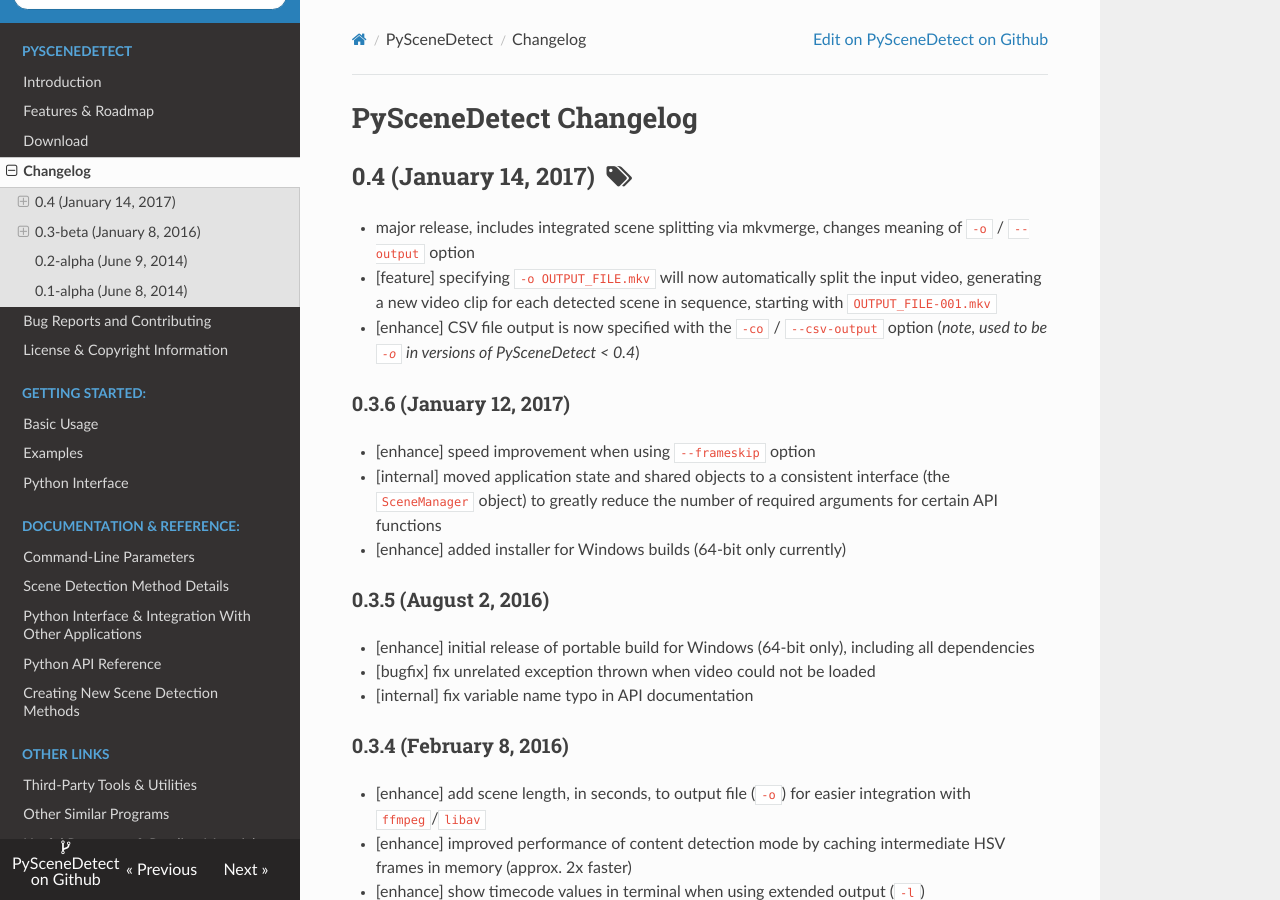
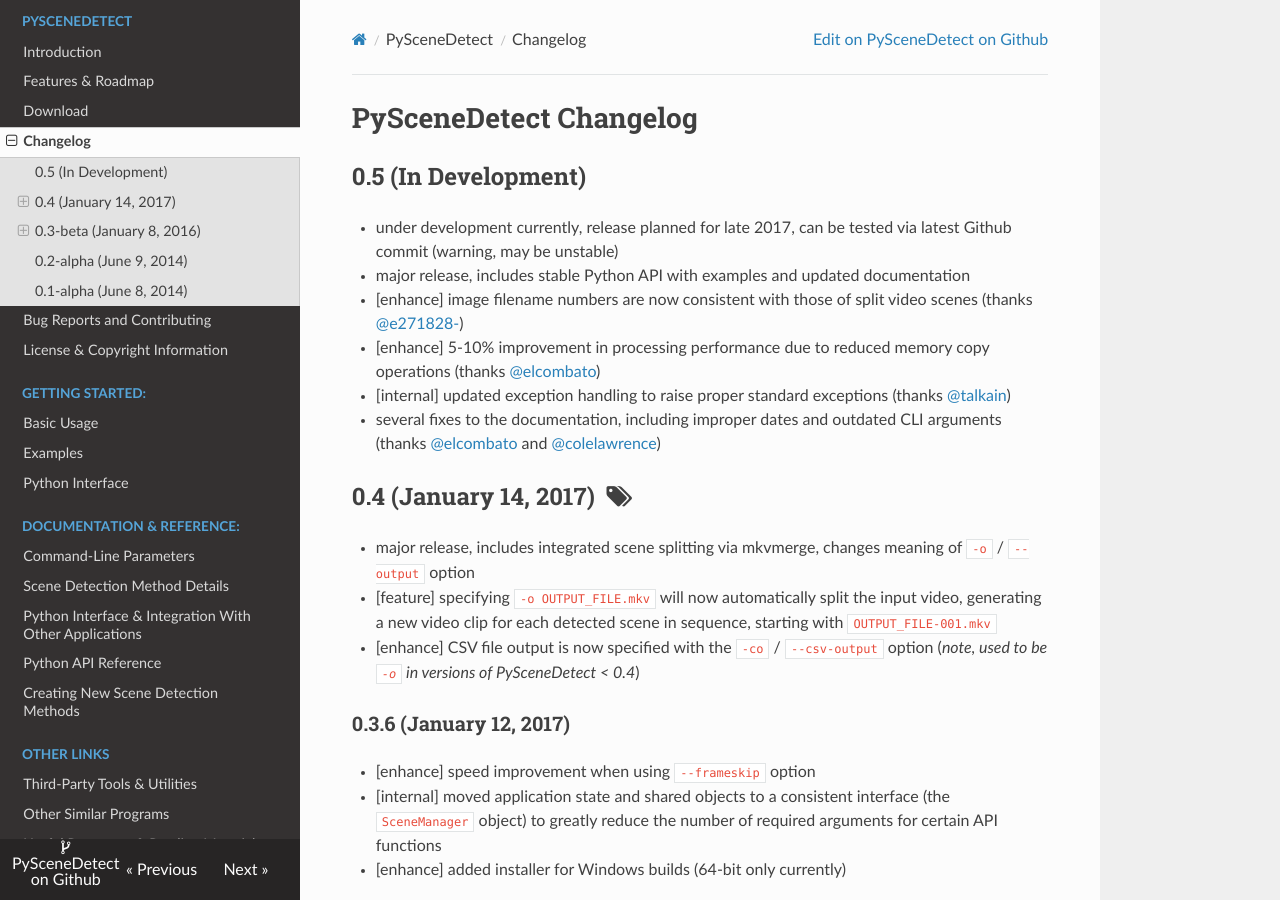
Before and after one commit to vovamushak/PySceneDetect, an MkDocs documentation site: the page built from docs/changelog.md, in a window 1280 px wide and 900 px high. Built offline with MkDocs 1.6.1, drawn with Linux system fonts in a browser that asks for light colours; nearby versions of some CDN libraries; old or Windows-style settings are respelled for this version of MkDocs.

Commit message:
Updated changelog with details of latest commits, and included credit for merged PRs.

```diff
--- a/docs/changelog.md
+++ b/docs/changelog.md
@@ -1,6 +1,16 @@
 
 PySceneDetect Changelog
 ==========================================================
+
+## 0.5 (In Development)
+
+ * under development currently, release planned for late 2017, can be tested via latest Github commit (warning, may be unstable)
+ * major release, includes stable Python API with examples and updated documentation
+ * [enhance] image filename numbers are now consistent with those of split video scenes (thanks [@e271828-](https://github.com/e271828-))
+ * [enhance] 5-10% improvement in processing performance due to reduced memory copy operations (thanks [@elcombato](https://github.com/elcombato))
+ * [internal] updated exception handling to raise proper standard exceptions (thanks [@talkain](https://github.com/talkain))
+ * several fixes to the documentation, including improper dates and outdated CLI arguments (thanks [@elcombato](https://github.com/elcombato) and [@colelawrence](https://github.com/colelawrence))
+
 
 ## 0.4 (January 14, 2017) &nbsp;<span class="fa fa-tags"></span>
 
```
Also changed, not shown: docs/features.md (+1 -1 lines).
